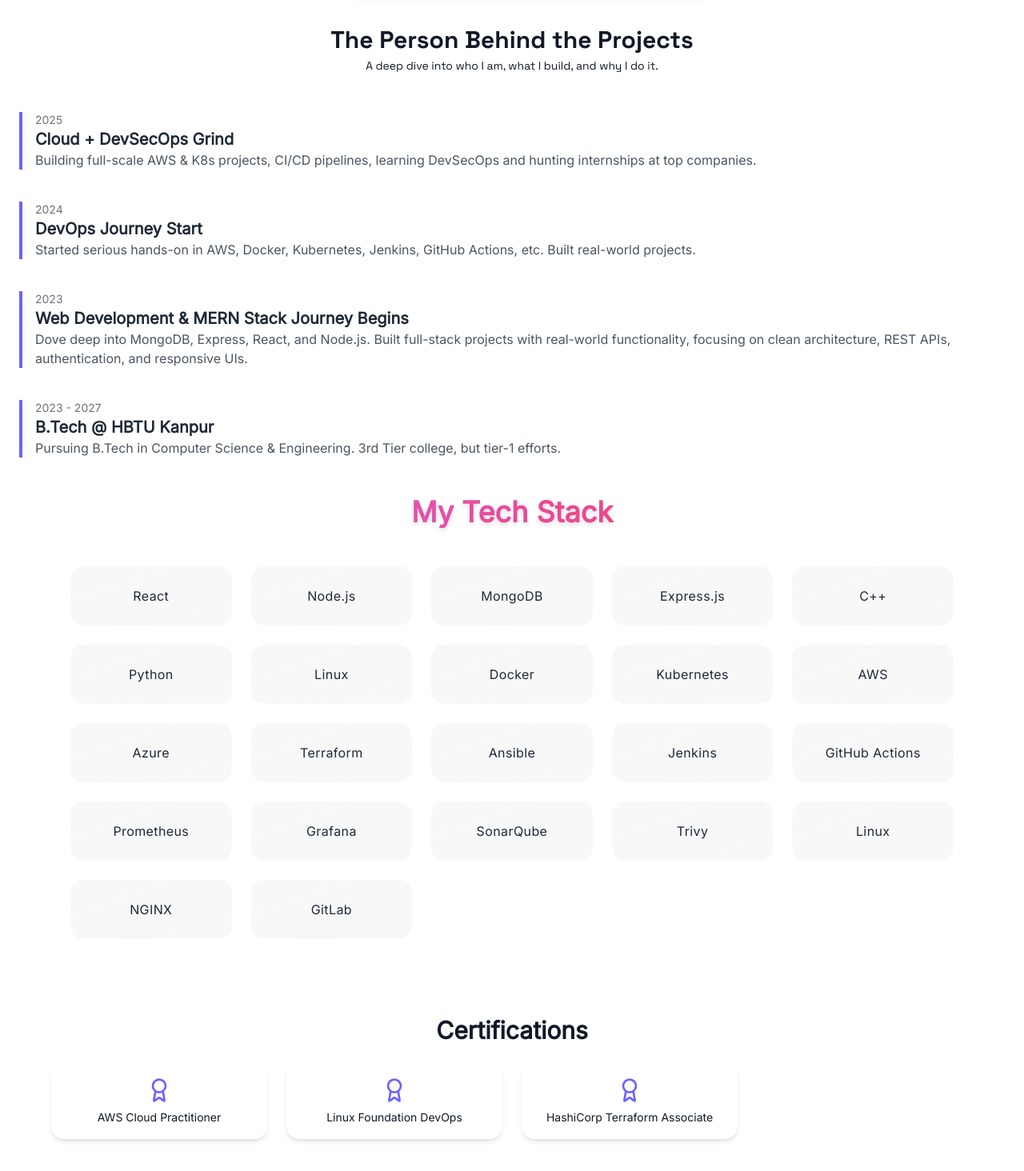
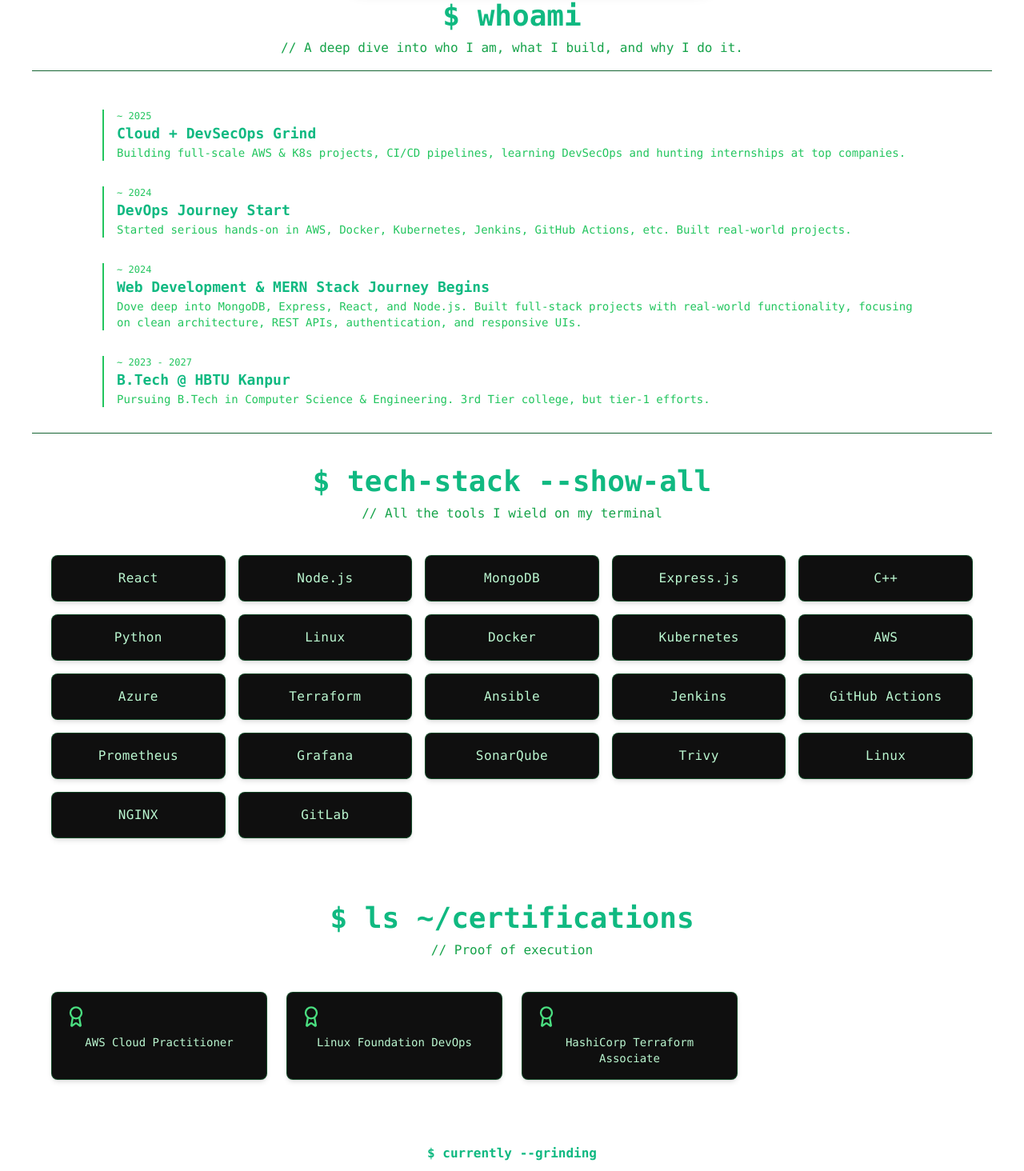
Before and after one commit to dakshsawhneyy/Daksh-Portfolio, a React (Vite) app in the folder Frontend/: page /about in a window 1280 px wide. Shown: the part 80-1544 px from the top of the page at 80% size. Built offline with nearby package versions, Linux system fonts and the light colour scheme.

Commit message:
Changed About UI

```diff
--- a/Frontend/src/components/Footer.jsx
+++ b/Frontend/src/components/Footer.jsx
@@ -10,7 +10,7 @@
       <div className="max-w-6xl mx-auto flex flex-col md:flex-row justify-between items-center gap-6">
 
         {/* Hacker Style Terminal Text */}
-        <motion.p initial={{ opacity: 0 }} whileInView={{ opacity: 1 }} transition={{ delay: 0.2 }} className="text-sm sm:text-base tracking-wide text-green-400 drop-shadow-[0_0_4px_rgba(0,255,0,0.4)]">
+        <motion.p initial={{ opacity: 0 }} whileInView={{ opacity: 1 }} transition={{ delay: 0.2 }} className="text-sm sm:text-base tracking-wide text-green-400 ">
           [~] root@dakshsawhneyy:~# © {currentYear} All rights reserved.
         </motion.p>
 
@@ -30,7 +30,7 @@
 
       {/* Blinking Cursor */}
       <div className="mt-6 text-center text-green-500 text-xs tracking-wider sm:text-sm">
-        <span className="animate-pulse">█</span> Awaiting next command...
+        <span className="animate-pulse">Awaiting next command...<span className=''>█</span></span>
       </div>
     </footer>
   )
--- a/Frontend/src/data/about.js
+++ b/Frontend/src/data/about.js
@@ -12,7 +12,7 @@
     type: "experience",
   },
   {
-    year: "2023",
+    year: "2024",
     title: "Web Development & MERN Stack Journey Begins",
     description: "Dove deep into MongoDB, Express, React, and Node.js. Built full-stack projects with real-world functionality, focusing on clean architecture, REST APIs, authentication, and responsive UIs.",
     type: "experience",
--- a/Frontend/src/pages/About.jsx
+++ b/Frontend/src/pages/About.jsx
@@ -1,64 +1,67 @@
-import { timeline,certs,skills } from "../data/about"
+import { timeline, certs, skills } from "../data/about"
 import { motion } from "framer-motion"
 import { Award } from "lucide-react"
 
 const About = () => {
   return (
-    <div className="min-h-screen bg-white dark:bg-bgDark px-6 pt-8 md:pt-28">
-      <h2 className="text-3xl font-grotesk font-bold text-gray-900 dark:text-white mb-1 text-center">The Person Behind the Projects</h2>
-      <h6 className="text-xs sm:text-sm font-grotesk text-gray-900 dark:text-white mb-12 text-center">A deep dive into who I am, what I build, and why I do it.</h6>
+    <div className="min-h-screen bg-white dark:bg-bgDark text-success px-4 py-10 md:pt-20 md :pt-20 sm:px-6 md:px-10 font-mono">
+      {/* Terminal-style Heading */}
+      <div className="text-center mb-12">
+        <motion.h2 className="text-2xl sm:text-3xl md:text-4xl font-bold terminal-blink" initial={{ opacity: 0 }} animate={{ opacity: 1 }} transition={{ duration: 1 }}>
+          $ whoami
+        </motion.h2>
+        <p className="text-green-600 mt-2">// A deep dive into who I am, what I build, and why I do it.</p>
+        <hr className="my-4 border-green-800" />
+      </div>
 
       {/* Timeline */}
-      <div className="">
+      <div className="max-w-5xl mx-auto">
         {timeline.map((item, index) => (
-          <motion.div key={index} initial={{ opacity: 0, y: 50 }}  whileInView={{ opacity: 1, y: 0 }} transition={{ delay: index * 0.2 }} className="mb-10">
-            <div className="border-l-4 border-primary pl-4">
-              <p className="text-sm text-gray-500 dark:text-gray-400">{item.year}</p>
-              <h3 className="text-xl font-semibold text-gray-800 dark:text-white">{item.title}</h3>
-              <p className="text-gray-600 dark:text-gray-300">{item.description}</p>
-            </div>
+          <motion.div key={index} initial={{ opacity: 0, y: 20 }} whileInView={{ opacity: 1, y: 0 }} transition={{ delay: index * 0.15 }} className="mb-8 border-l-2 border-green-500 pl-4">
+            <p className="text-xs text-green-500">~ {item.year}</p>
+            <h3 className="text-lg font-semibold terminal-glow">{item.title}</h3>
+            <p className="text-green-500 text-sm">{item.description}</p>
           </motion.div>
         ))}
       </div>
 
+      <hr className="my-4 border-green-800" />
 
       {/* Skills Section */}
-      <h3 className="text-4xl font-black text-center text-transparent bg-clip-text bg-gradient-to-r from-purple-400 via-pink-500 to-red-500 my-12 drop-shadow-md">
-        My Tech Stack
-      </h3>
-      <div className="max-w-6xl mx-auto grid grid-cols-3 sm:grid-cols-4 md:grid-cols-5 gap-3 sm:gap-6 sm:px-6 mb-24">
+      <div className="text-center my-10">
+        <h3 className="text-2xl sm:text-3xl md:text-4xl font-bold terminal-glow mt-15">$ tech-stack --show-all</h3>
+        <p className="text-green-600 mt-2">// All the tools I wield on my terminal</p>
+      </div>
+
+      <div className="max-w-6xl mx-auto grid grid-cols-2 sm:grid-cols-3 md:grid-cols-4 lg:grid-cols-5 gap-4">
         {skills.map((item, index) => (
-          <motion.div key={index} initial={{ opacity: 0, y: 20 }} whileInView={{ opacity: 1, y: 0 }} transition={{ duration: 0.3, delay: index * 0.05 }} className="relative group py-4 sm:p-6 rounded-2xl text-center font-medium text-gray-800 dark:text-white bg-gray-100/60 dark:bg-white/5 backdrop-blur-xl border border-white/20 dark:border-gray-600/40 transition-all duration-300 hover:scale-110 hover:shadow-[0_0_30px_rgba(255,255,255,0.15)] overflow-hidden">
-            <div className="absolute inset-0 bg-gradient-to-br from-white/10 via-white/5 to-transparent dark:from-white/5 dark:to-transparent opacity-20 rounded-2xl z-0 pointer-events-none"></div>
-            <div className="absolute inset-0 rounded-2xl opacity-0 group-hover:opacity-100 transition duration-500 shadow-[0_0_40px_10px_rgba(255,255,255,0.1)] z-0 pointer-events-none"></div>
-            <div className="relative z-10 text-[0.9rem] sm:text-[1rem] tracking-wide">{item}</div>
+          <motion.div key={index} initial={{ opacity: 0, y: 10 }} whileInView={{ opacity: 1, y: 0 }} transition={{ delay: index * 0.05 }} className="bg-[#0f0f0f] border border-green-700/50 rounded-lg p-4 text-center hover:scale-105 transition cursor-pointer shadow-md hover:shadow-green-400/20">
+            <span className="block text-green-200 tracking-wide text-sm sm:text-base">{item}</span>
           </motion.div>
         ))}
       </div>
 
+      {/* Certifications */}
+      <div className="text-center mt-20 mb-10">
+        <h2 className="text-2xl sm:text-3xl md:text-4xl font-bold terminal-blink">$ ls ~/certifications</h2>
+        <p className="text-green-600 mt-2">// Proof of execution</p>
+      </div>
 
-      {/* Certifications */}
-      <section className="max-w-6xl mx-auto">
-      <h2 className="text-3xl font-bold text-center text-gray-900 dark:text-white mb-6">Certifications</h2>
-      <div className="grid grid-cols-2 sm:grid-cols-3 md:grid-cols-4 gap-6 mb-12">
+      <div className="max-w-6xl mx-auto grid grid-cols-2 sm:grid-cols-3 md:grid-cols-4 gap-6">
         {certs.map((cert, i) => (
-          <motion.a key={i} href={cert.link} target="_blank" className="relative group backdrop-blur-lg bg-white/20 dark:bg-gray-800/30 border border-white/30 dark:border-gray-600/40 rounded-2xl p-4 flex flex-col items-center justify-center text-center font-medium text-gray-900 dark:text-white shadow-md transition hover:scale-110" initial={{ opacity: 0, y: 20 }} whileInView={{ opacity: 1, y: 0 }} transition={{ delay: i * 0.08 }}>
-            <div className="text-4xl mb-2 text-primary">
-              <Award size={32} />
+          <motion.a key={i} href={cert.link} target="_blank" className="relative group bg-[#0f0f0f] border border-green-700/50 p-4 rounded-lg shadow-md hover:shadow-green-400/30 transition text-center" initial={{ opacity: 0, y: 10 }} whileInView={{ opacity: 1, y: 0 }} transition={{ delay: i * 0.08 }}>
+            <div className="text-3xl mb-2 text-green-400">
+              <Award size={28} />
             </div>
-            <p className="text-sm">{cert.title}</p>
-
-            {/* Hover overlay */}
-            <div className="absolute inset-0 bg-gradient-to-br from-transparent to-white/20 opacity-0 group-hover:opacity-100 rounded-2xl transition" />
+            <p className="text-sm text-green-200">{cert.title}</p>
           </motion.a>
         ))}
       </div>
-    </section>
 
       {/* Currently Grinding */}
-      <div className="text-center pb-20">
-        <p className="text-lg font-semibold text-primary mb-2">Currently Grinding</p>
-        <p className="text-gray-700 dark:text-gray-200 max-w-xl mx-auto">
+      <div className="text-center mt-20 mb-12">
+        <p className="text-md font-semibold text-success mb-2">$ currently --grinding</p>
+        <p className="text-green-500 max-w-2xl mx-auto text-sm">
           DevSecOps tools, Resume polishing, Cloud security practices, Helm charts, System Design for DevOps, open-source contributions, and internship applications.
         </p>
       </div>
```
